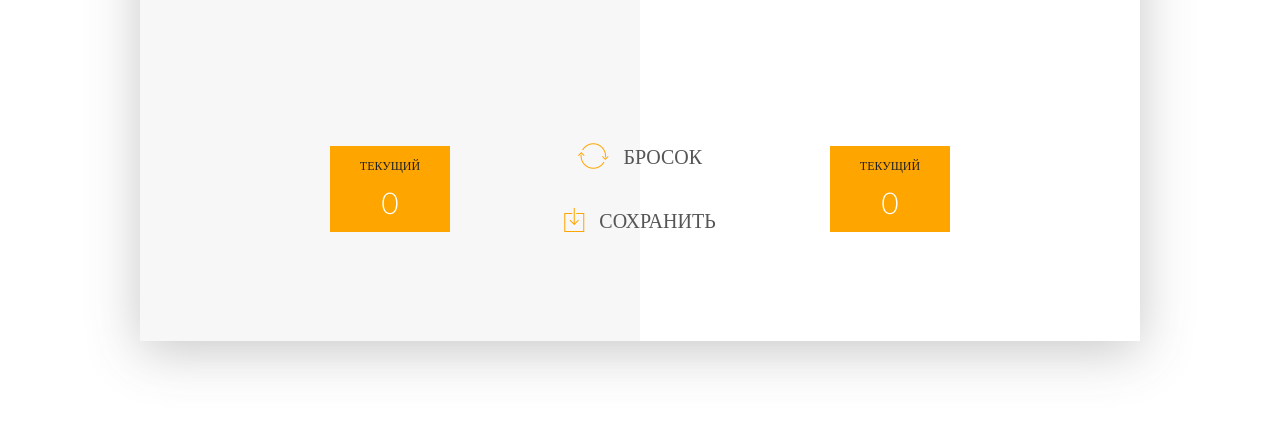
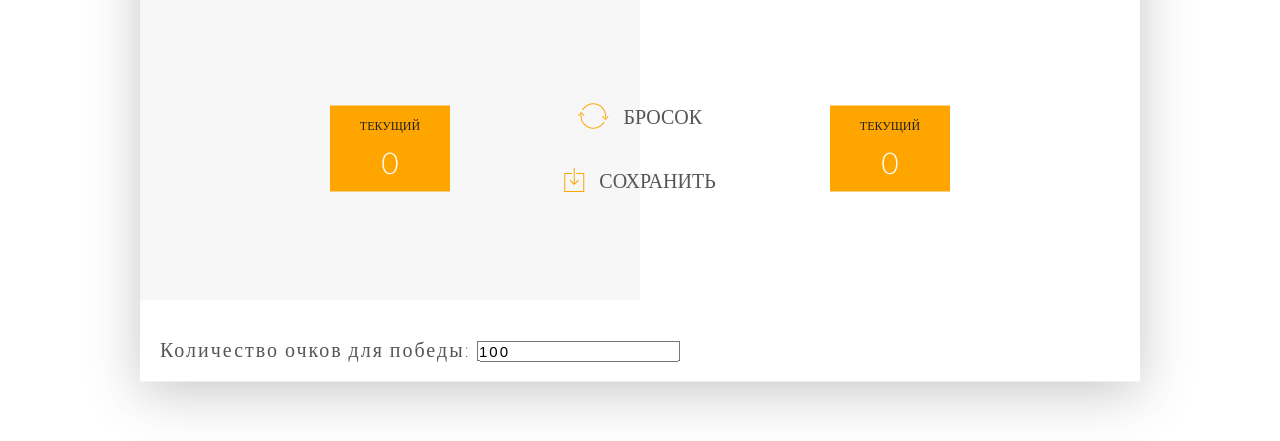
Before and after one commit to aPenkov/homework_3, a plain HTML site: page index.html in a window 1280 px wide. Shown: the part 359-800 px from the top of the page. Drawn offline with nearby package versions, Linux system fonts and the light colour scheme.

Commit message:
add input with scores  to index.html

```diff
--- a/app.js
+++ b/app.js
@@ -10,18 +10,23 @@ GAME RULES:
 */
 
 const RESET_VALUE = 2;
-
 let scores = [0, 0];
 let activePlayer = 0;
 let current = 0;
 const diceElement_1 = document.querySelector('#dice_1');
 const diceElement_2 = document.querySelector('#dice_2');
+let scoresForWin;
 
 const initGame = () => {
   document.querySelector('#current-0').textContent = 0;
   document.querySelector('#current-1').textContent = 0;
   document.querySelector('#score-0').textContent = 0;
   document.querySelector('#score-1').textContent = 0;
+  scoresForWin = parseInt(document.getElementById('input-limit').value)
+  if (scoresForWin == NaN) {
+    scoresForWin = 100
+  }
+  console.log(scoresForWin)
   diceElement_1.style.display = 'none';
   diceElement_2.style.display = 'none';
   scores = [0, 0];
@@ -44,7 +49,7 @@ document.querySelector('.btn-roll').addEventListener('click', function() {
   if (dice_1 !== RESET_VALUE && dice_2 !== RESET_VALUE && dice_1 !== dice_2) {
     current += dice_1 + dice_2;
     document.getElementById('current-'+activePlayer).textContent = current;
-    if (scores[activePlayer] + current >= 20) {
+    if (scores[activePlayer] + current >= scoresForWin) {
        alert(`Player ${activePlayer} won!!!`);
     }
 
--- a/index.html
+++ b/index.html
@@ -35,6 +35,9 @@
 
             <img src="dice-5.png" alt="Dice" class="dice" id="dice_1">
             <img src="dice-3.png" alt="Dice" class="dice" id="dice_2">
+            <div class="input-limit-block">
+                <span> Количество очков для победы:</span> <input type="text" name="fndfgdfame" value="100" placeholder="введите число" id="input-limit"><br>
+            </div>
         </div>
 
         <script src="app.js"></script>
--- a/style.css
+++ b/style.css
@@ -66,6 +66,26 @@ body {
     margin-bottom: 130px;
 }
 
+.input-limit-block {
+    font-size: 20px;
+    text-align: left;
+    letter-spacing: 2px;
+    font-weight: 100;
+    margin-top: 20px;
+    margin-bottom: 10px;
+    margin-left: 20px;
+    float:left;
+
+
+}
+
+#input-limit{
+    font-size: 15px;
+    text-align: left;
+    letter-spacing: 2px;
+    margin-top: 20px;
+    margin-bottom: 10px;
+}
 .active { background-color: #f7f7f7; }
 .active .player-name { font-weight: 300; }
 
```
